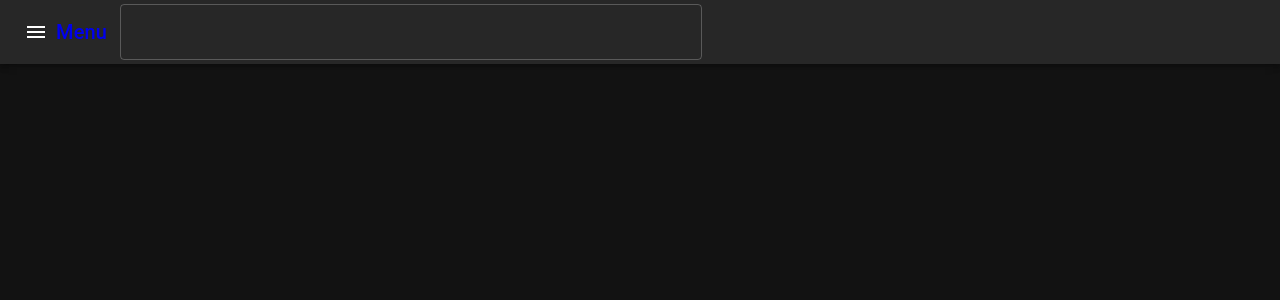
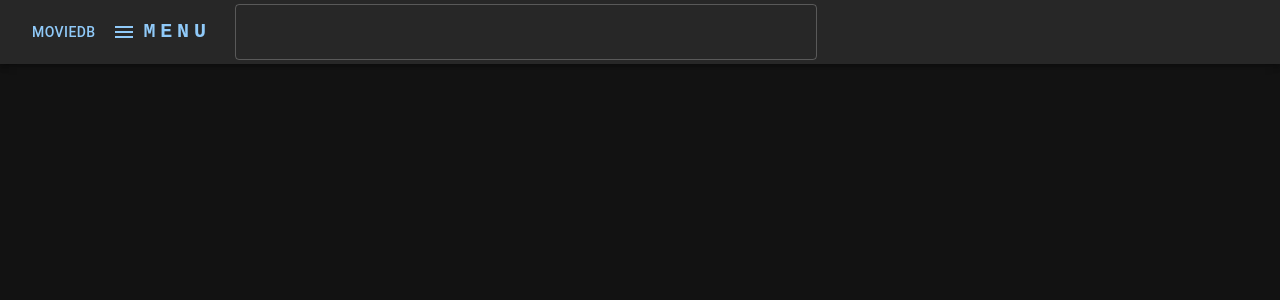
Before and after one commit to zafaralam2608/moviedb, a React (Create React App) app: page / in a window 1280 px wide. Shown: the top 300 px of the page. Built offline with nearby package versions, Linux system fonts and the light colour scheme.

Commit message:
home button

```diff
--- a/src/main/component/header/index.tsx
+++ b/src/main/component/header/index.tsx
@@ -1,20 +1,36 @@
-import { Menu } from '@mui/icons-material'
-import {
-  AppBar, Toolbar, Typography
-} from '@mui/material'
+import {Menu} from '@mui/icons-material'
+import {AppBar, Button, Container, Toolbar, Typography} from '@mui/material'
 import React from 'react'
 import Search from './search'
 
 const Header: React.FC = () => {
   return (
-    <AppBar position="absolute" sx={{ alignItems: 'center' }}>
-      <Toolbar sx={{ width: '1280px', padding: 0 }}>
-        <Menu sx={{ mr: 1 }} />
-        <Typography component="a" variant="h6" href="#" noWrap sx={{ width: '64px', textDecoration: 'none' }}>
-          Menu
-        </Typography>
-        <Search />
-      </Toolbar>
+    <AppBar position="static">
+      <Container maxWidth="xl">
+        <Toolbar disableGutters>
+          <Button href='../'>MovieDB</Button>
+          <Button>
+            <Menu sx={{display: {xs: 'none', md: 'flex'}, mr: 1}}/>
+            <Typography
+              variant="h6"
+              noWrap
+              component="a"
+              sx={{
+                mr: 2,
+                display: {xs: 'none', md: 'flex'},
+                fontFamily: 'monospace',
+                fontWeight: 700,
+                letterSpacing: '.3rem',
+                color: 'inherit',
+                textDecoration: 'none',
+              }}
+            >
+              Menu
+            </Typography>
+          </Button>
+          <Search/>
+        </Toolbar>
+      </Container>
     </AppBar>
   )
 }
```
